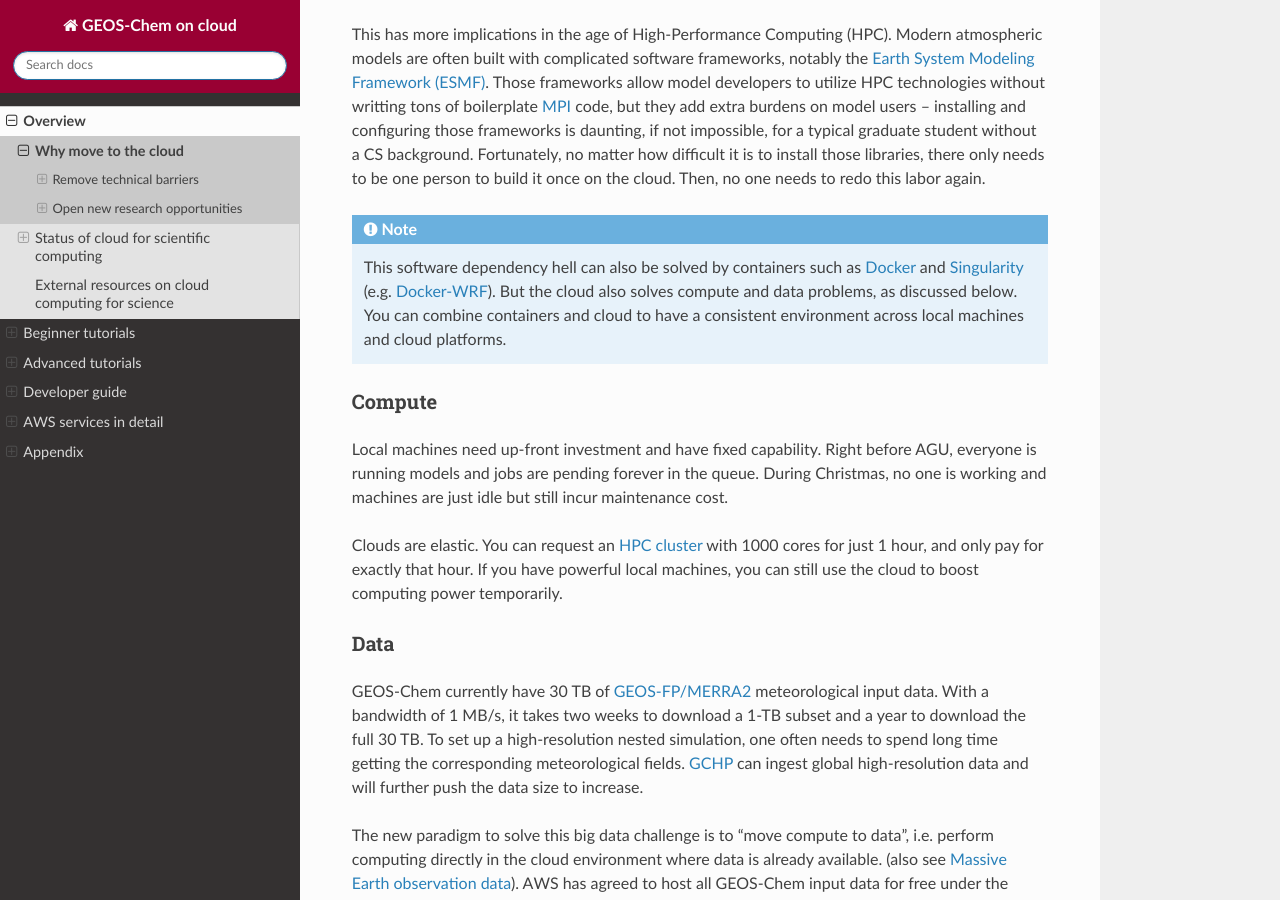
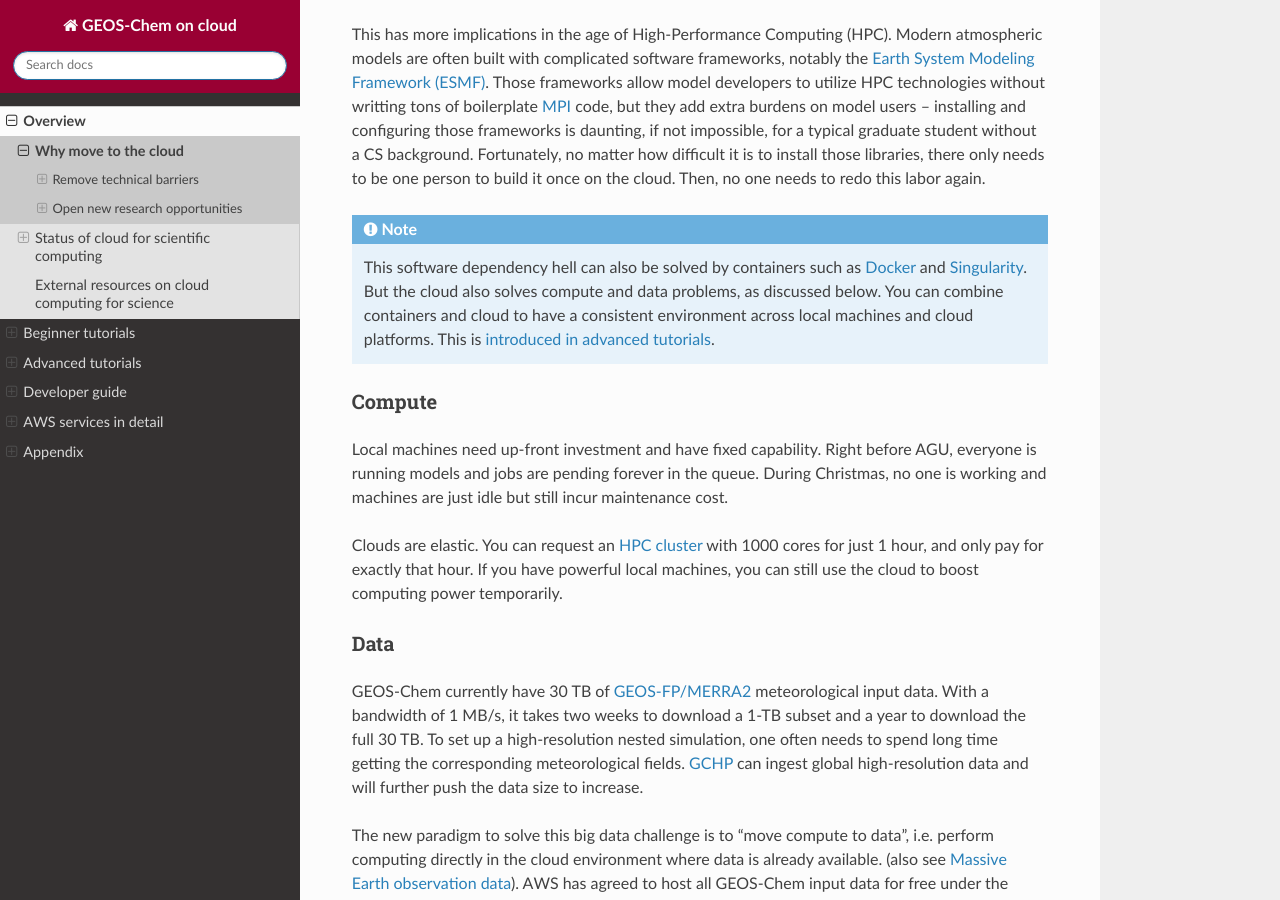
Before and after one commit to geoschem/geos-chem-cloud, a Sphinx documentation site: the page built from doc/source/chapter01_overview/why-cloud.rst, in a window 1280 px wide and 900 px high, scrolled down 627 px. Built offline with Sphinx 7.4.7 and the Read the Docs theme 2.0.0, drawn with Linux system fonts in a browser that asks for light colours.

Commit message:
Link to container tutorial from overview

```diff
--- a/doc/source/chapter01_overview/why-cloud.rst
+++ b/doc/source/chapter01_overview/why-cloud.rst
@@ -20,7 +20,7 @@ On the cloud, you can launch a server with everything configured correctly. Once
 This has more implications in the age of High-Performance Computing (HPC). Modern atmospheric models are often built with complicated software frameworks, notably the `Earth System Modeling Framework (ESMF) <https://www.earthsystemcog.org/projects/esmf/>`_. Those frameworks allow model developers to utilize HPC technologies without writting tons of boilerplate `MPI <https://computing.llnl.gov/tutorials/mpi/>`_ code, but they add extra burdens on model users -- installing and configuring those frameworks is daunting, if not impossible, for a typical graduate student without a CS background. Fortunately, no matter how difficult it is to install those libraries, there only needs to be one person to build it once on the cloud. Then, no one needs to redo this labor again.
 
 .. note::
-  This software dependency hell can also be solved by containers such as `Docker <https://www.docker.com>`_ and `Singularity <http://singularity.lbl.gov>`_ (e.g. `Docker-WRF <https://ral.ucar.edu/projects/ncar-docker-wrf>`_). But the cloud also solves compute and data problems, as discussed below. You can combine containers and cloud to have a consistent environment across local machines and cloud platforms.
+  This software dependency hell can also be solved by containers such as `Docker <https://www.docker.com>`_ and `Singularity <http://singularity.lbl.gov>`_. But the cloud also solves compute and data problems, as discussed below. You can combine containers and cloud to have a consistent environment across local machines and cloud platforms. This is :doc:`introduced in advanced tutorials <../chapter03_advanced-tutorial/container/>`.
 
 Compute
 ^^^^^^^
```
